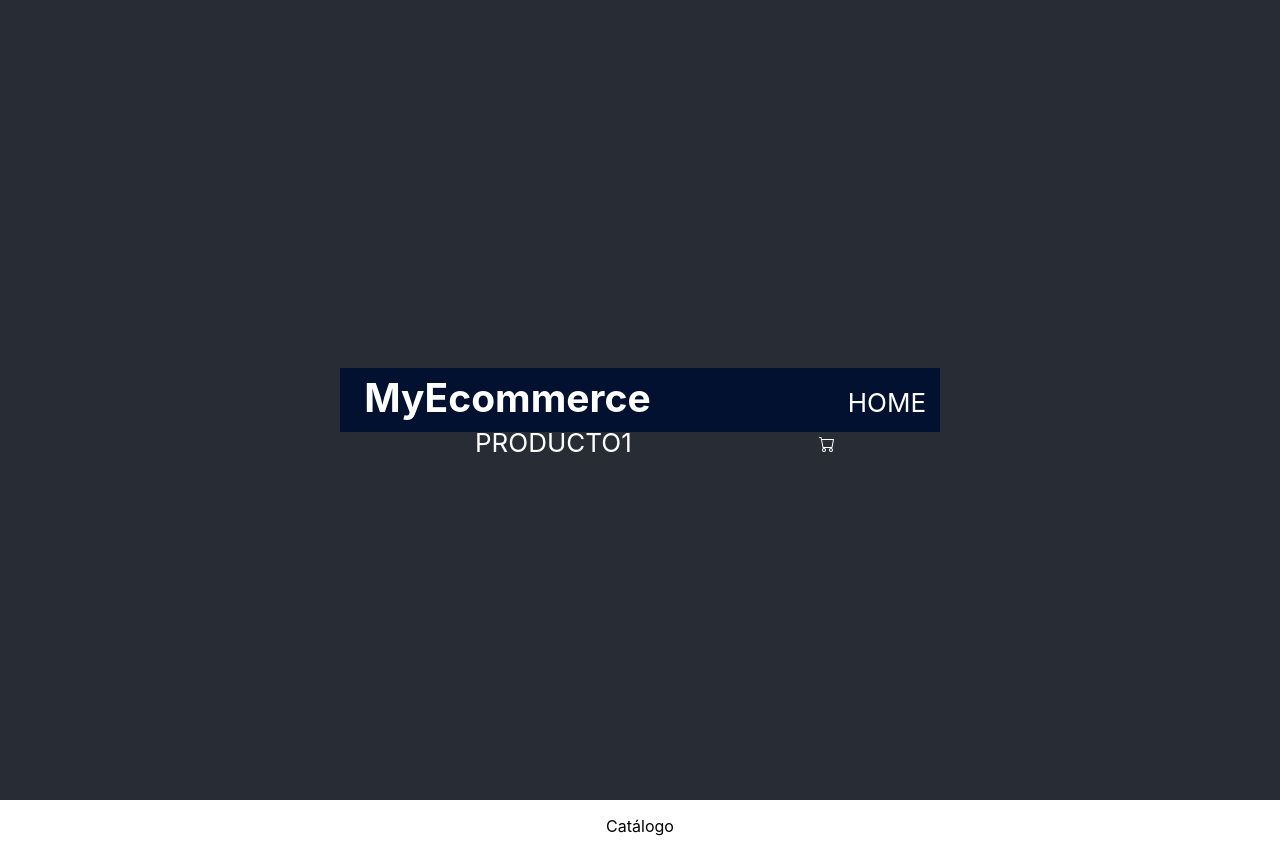
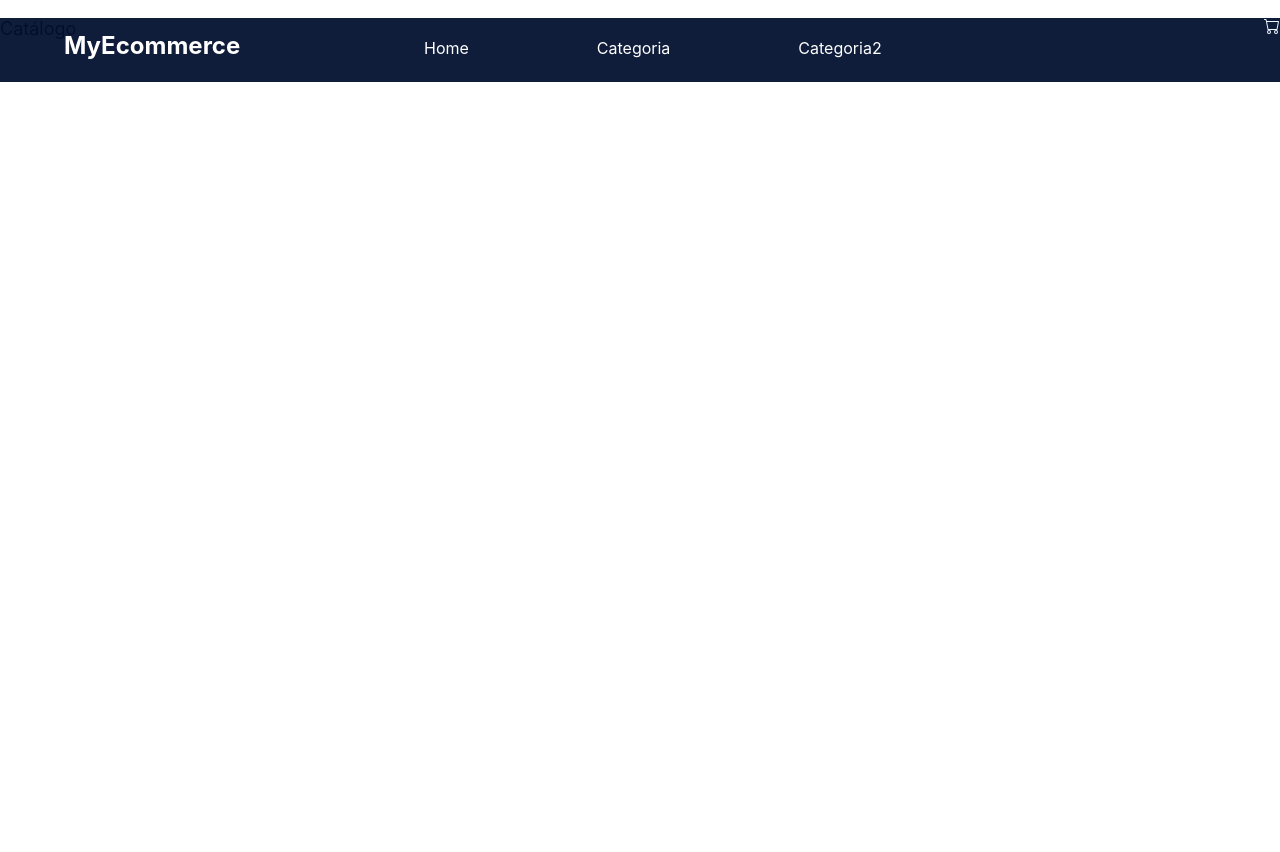
Before and after one commit to agusorias/IdeaOrias, a React (Create React App) app: page / in a window 1280 px wide. After the commit the page ends 800 px from the top, so only its background shows below. Built offline with nearby package versions, Linux system fonts and the light colour scheme.

Commit message:
Desafio 3 y 4 - reentrega

```diff
--- a/src/App.css
+++ b/src/App.css
@@ -1,38 +1,20 @@
 .App {
-  text-align: center;
+  width: 100vw;
+  color: black;
 }
 
-.App-logo {
-  height: 40vmin;
-  pointer-events: none;
-}
-
-@media (prefers-reduced-motion: no-preference) {
+/*@media (prefers-reduced-motion: no-preference) {
   .App-logo {
     animation: App-logo-spin infinite 20s linear;
   }
-}
+}*/
 
-.App-header {
-  background-color: #282c34;
-  min-height: 100vh;
-  display: flex;
-  flex-direction: column;
-  align-items: center;
-  justify-content: center;
-  font-size: calc(10px + 2vmin);
-  color: white;
-}
 
-.App-link {
-  color: #61dafb;
-}
-
-@keyframes App-logo-spin {
+/*@keyframes App-logo-spin {
   from {
     transform: rotate(0deg);
   }
   to {
     transform: rotate(360deg);
   }
-}
+}*/
--- a/src/App.js
+++ b/src/App.js
@@ -2,11 +2,12 @@ import './App.css';
 import Navbar from './components/Navbar';
 import "./components/CardWidget.css";
 import "./components/Navbar.css";
+import "./components/ItemListContainer.css"
 import ItemListContainer from './components/ItemListContainer';
 
 function App() {
     return (
-        <div className = "App" >
+        <div className = "App" id="Aplicacion" >
             <header className = "App-header" >
                 <Navbar/>
             </header>
--- a/src/components/CardWidget.css
+++ b/src/components/CardWidget.css
@@ -1,4 +1,5 @@
 .contenedor-cart {
     display: inline;
-    margin-left: 25%;
+    float: inline-end;
+    align-content: center;
 }
--- a/src/components/CardWidget.js
+++ b/src/components/CardWidget.js
@@ -3,7 +3,7 @@ import React from 'react'
 const CardWidget = () => {
     return (
         <div className = "contenedor-cart" >
-            <svg xmlns = "http://www.w3.org/2000/svg" width = "16"nheight = "16" fill = "currentColor" class = "bi bi-cart" viewBox = "0 0 16 16">
+            <svg xmlns = "http://www.w3.org/2000/svg" width = "16"nheight = "16" fill = "currentColor" className = "bi bi-cart" viewBox = "0 0 16 16">
                 <path d = "M0 1.5A.5.5 0 0 1 .5 1H2a.5.5 0 0 1 .485.379L2.89 3H14.5a.5.5 0 0 1 .491.592l-1.5 8A.5.5 0 0 1 13 12H4a.5.5 0 0 1-.491-.408L2.01 3.607 1.61 2H.5a.5.5 0 0 1-.5-.5zM3.102 4l1.313 7h8.17l1.313-7H3.102zM5 12a2 2 0 1 0 0 4 2 2 0 0 0 0-4zm7 0a2 2 0 1 0 0 4 2 2 0 0 0 0-4zm-7 1a1 1 0 1 1 0 2 1 1 0 0 1 0-2zm7 0a1 1 0 1 1 0 2 1 1 0 0 1 0-2z" />
             </svg>
         </div>
--- a/src/components/ItemListContainer.css
+++ b/src/components/ItemListContainer.css
@@ -0,0 +1,5 @@
+.texto {
+    color: black;
+    font-size: large;
+    display: block;
+}
--- a/src/components/ItemListContainer.js
+++ b/src/components/ItemListContainer.js
@@ -2,7 +2,7 @@ import React from "react";
 
 const ItemListContainer = (props) => {
     return (
-        <p> { props.greeting } </p>
+        <p className="texto"> { props.greeting } </p>
     )
 }
 
--- a/src/components/Navbar.css
+++ b/src/components/Navbar.css
@@ -2,22 +2,34 @@
     margin-top: 0px;
     height: 4rem;
     background-color: rgba(2, 16, 48, 0.945);
+    position: fixed;
+    width: 100vw;
+    color: aliceblue;
 }
 
 .brand {
     display: inline-block;
-    margin-right: 20%;
-    margin-left: 4%;
     margin-top: 1%;
     margin-bottom: 1%;
+    margin-left: 5%;
+    width: 20vw;
 }
 
 .navbar-contenedor {
     list-style: none;
     display: inline;
+    align-items: center;
+    width: 80vw;
 }
 
 .item-navbar {
     display: inline;
     padding: 5%;
+    text-decoration: none;
 }
+
+.navbarLink {
+    text-decoration: none;
+    text-transform: none;
+    color: white;
+}
--- a/src/components/Navbar.js
+++ b/src/components/Navbar.js
@@ -5,10 +5,11 @@ const Navbar = () => {
     return (
         <nav className = "navbarStyle" >
             <div className = "container" >
-                <h1 className = "brand" > MyEcommerce </h1>
+                <h1 className = "brand" ><a href="#Aplicacion" className="navbarLink">MyEcommerce</a></h1>
                 <ul className = "navbar-contenedor">
-                    <li className = "item-navbar" > HOME </li>
-                    <li className = "item-navbar" > PRODUCTO1 </li>
+                    <li className = "item-navbar" ><a href="#Aplicacion" className="navbarLink">Home</a></li>
+                    <li className = "item-navbar" ><a href="#Aplicacion" className="navbarLink">Categoria</a></li>
+                    <li className = "item-navbar" ><a href="#Aplicacion" className="navbarLink">Categoria2</a></li>
                     <CardWidget />
                 </ul>
             </div>
```
